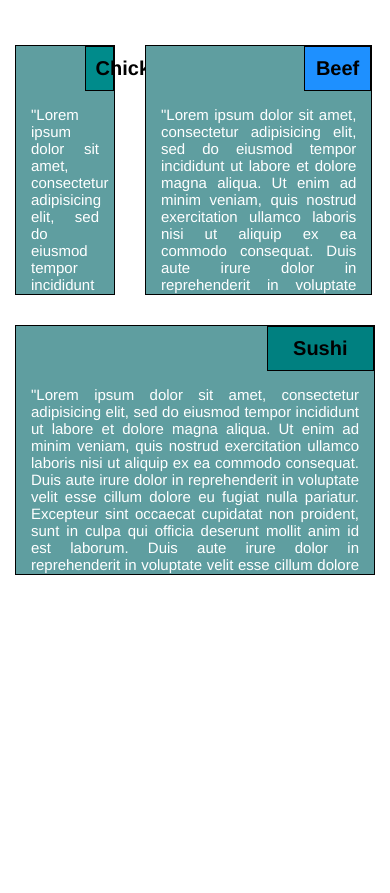
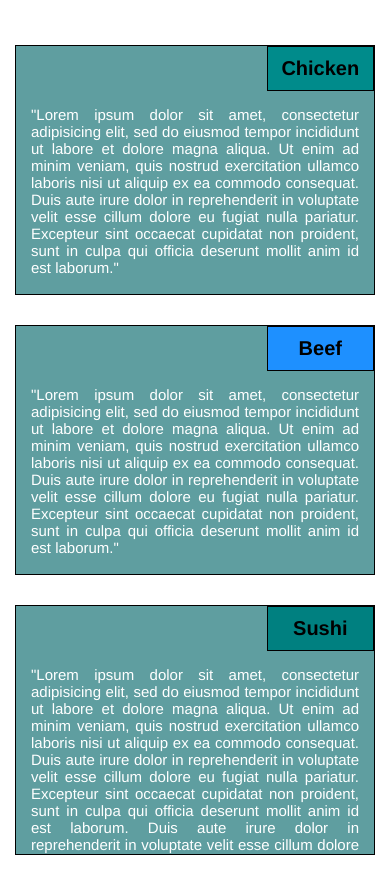
Before and after one commit to alauda-flores/module2-solution, a plain HTML site: page index.html in a window 390 px wide. Shown: the part 95-988 px from the top of the page. Drawn offline with Linux system fonts and the light colour scheme.

Commit message:
Update Css.mod2.css

```diff
--- a/Css.mod2.css
+++ b/Css.mod2.css
@@ -87,10 +87,10 @@ p{
     float: left;
   }
   .col-mo-1 {
-    width: 33.33%;
+    width: 100%;
   }
   .col-mo-2 {
-    width: 66%;
+    width: 100%;
   }
   .col-mo-3 {
     width: 100%;
```
